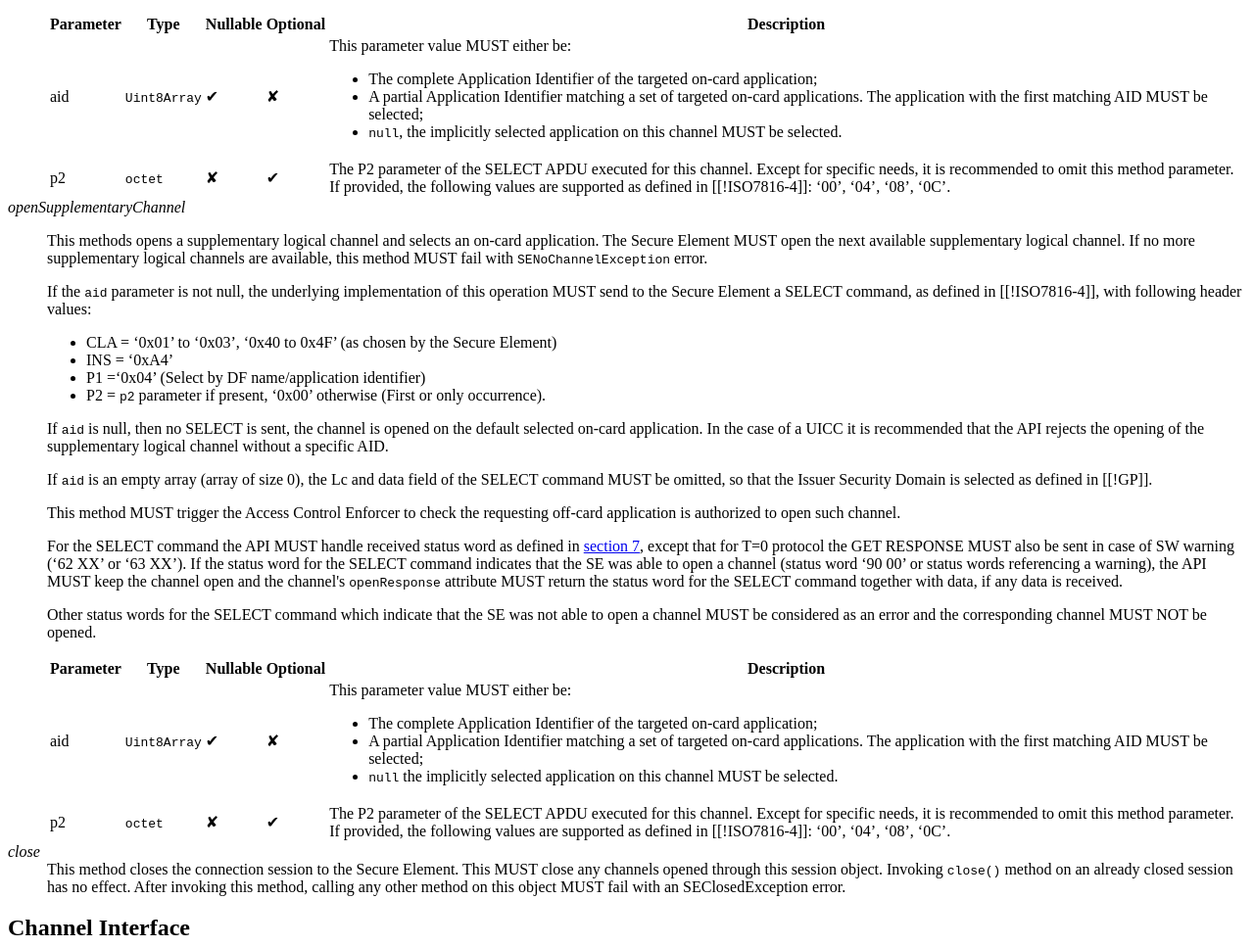
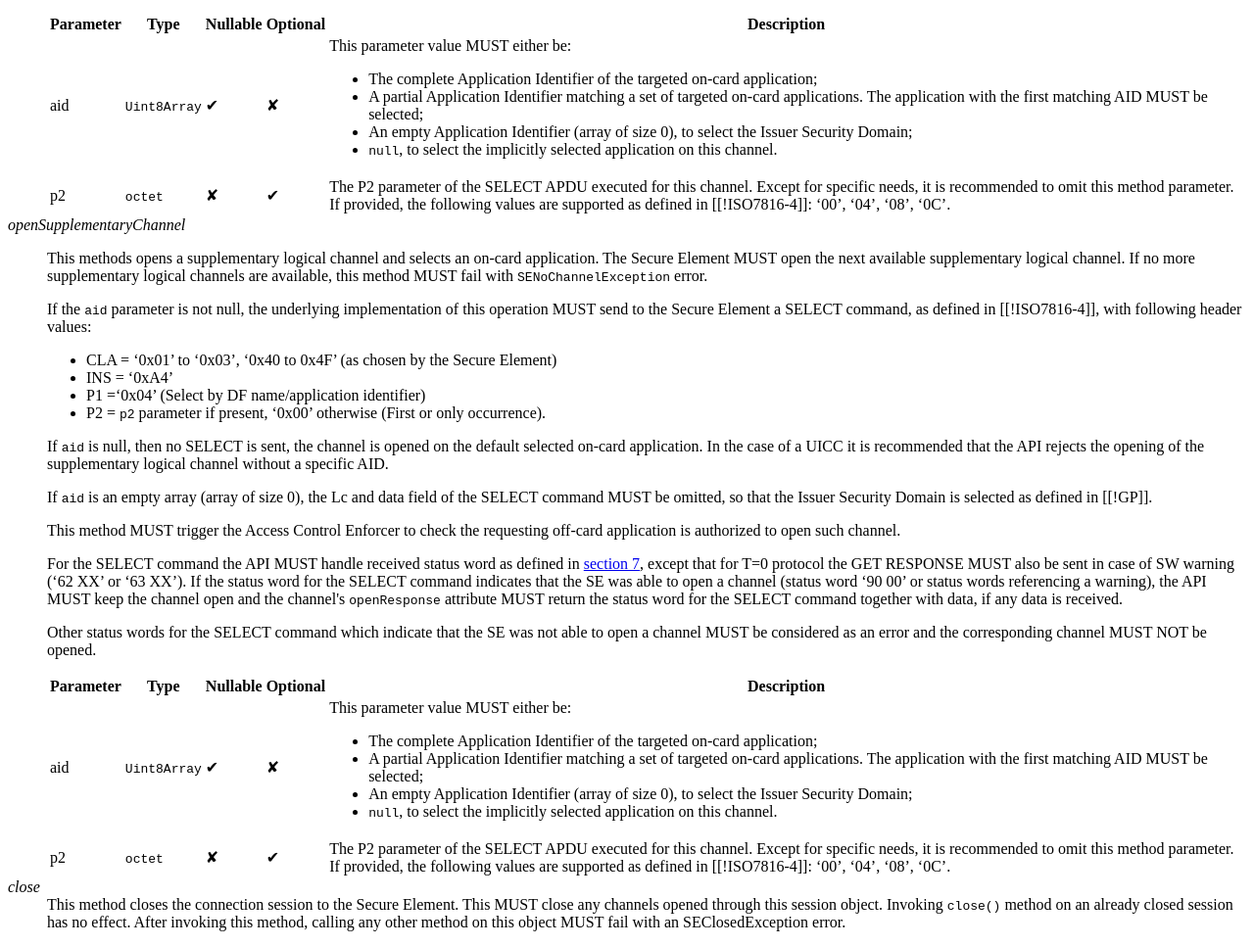
Before and after one commit to GlobalPlatform/WebApis-for-SE, a plain HTML site: page doc/index.html in a window 1280 px wide. Shown: the part 7773-8740 px from the top of the page at 98% size. Drawn offline with Linux system fonts and the light colour scheme; a script that the page names is missing.

Commit message:
Complement proposal for #61

```diff
--- a/doc/index.html
+++ b/doc/index.html
@@ -1296,9 +1296,12 @@ interface Session {
                       set of targeted <a>on-card</a> applications. The
                       application with the first matching AID MUST be selected;
                       </li>
+                      <li>An empty <a>Application Identifier</a> (array of size
+                      0), to select the <a>Issuer Security Domain</a>;
+                      </li>
                       <li>
-                        <code>null</code>, the implicitly selected application
-                        on this channel MUST be selected.
+                        <code>null</code>, to select the implicitly selected
+                        application on this channel.
                       </li>
                     </ul>
                   </td>
@@ -1433,9 +1436,12 @@ interface Session {
                       set of targeted <a>on-card</a> applications. The
                       application with the first matching AID MUST be selected;
                       </li>
+                      <li>An empty <a>Application Identifier</a> (array of size
+                      0), to select the <a>Issuer Security Domain</a>;
+                      </li>
                       <li>
-                        <code>null</code> the implicitly selected application
-                        on this channel MUST be selected.
+                        <code>null</code>, to select the implicitly selected
+                        application on this channel.
                       </li>
                     </ul>
                   </td>
```
